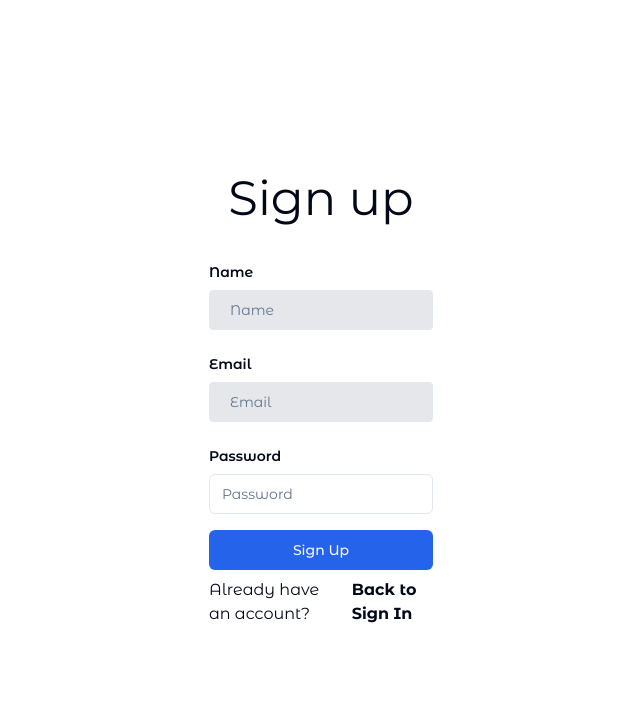
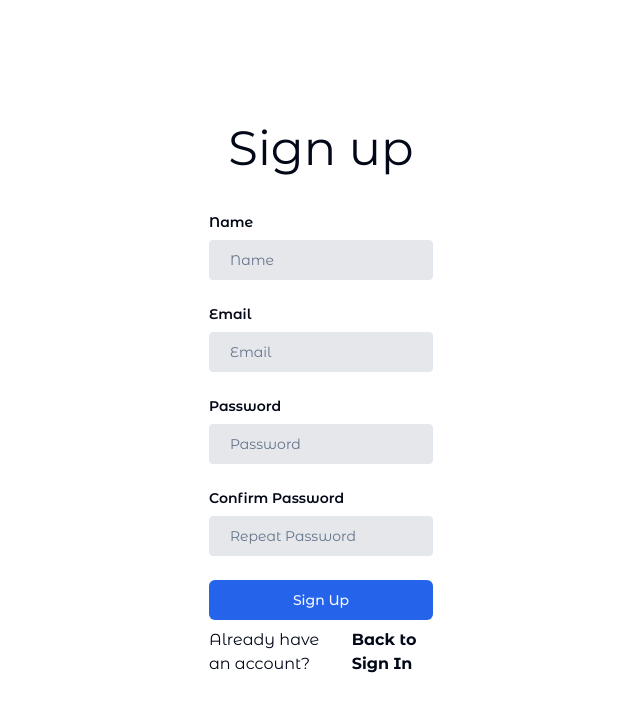
Before and after one commit to valerepetto14/auth-next, a Next.js app: page /auth/signup in a window 1280 px wide. Shown: the top 712 px of the page, without its empty margins (319-959 px from the left). Built offline with nearby package versions, Linux system fonts and the light colour scheme.

Commit message:
add confirm password

```diff
--- a/components/auth/signUpForm.tsx
+++ b/components/auth/signUpForm.tsx
@@ -24,6 +24,7 @@ const SignUpForm = () => {
       name: "",
       email: "",
       password: "",
+      confirmPassword: "",
     },
   });
 
@@ -93,10 +94,32 @@ const SignUpForm = () => {
           className={clsx({
             "border-red-600": form.formState.errors.password,
             "bg-red-100": form.formState.errors.password,
+            "px-5 py-2 border bg-gray-200 rounded mb-2": true,
           })}
         />
         <span className="font-semibold text-xs text-red-600">
           {form.formState.errors.password?.message}
+        </span>
+        <label className="font-semibold text-sm" htmlFor="">
+          Confirm Password
+        </label>
+        <Input
+          type="password"
+          disabled={isPending}
+          placeholder="Repeat Password"
+          {...(form.register("confirmPassword"),
+          {
+            validate: (value: string) =>
+              value === form.getValues("password") || "Passwords do not match",
+          })}
+          className={clsx({
+            "border-red-600": form.formState.errors.password,
+            "bg-red-100": form.formState.errors.password,
+            "px-5 py-2 border bg-gray-200 rounded mb-2": true,
+          })}
+        />
+        <span className="font-semibold text-xs text-red-600">
+          {form.formState.errors.confirmPassword?.message}
         </span>
         <Button
           disabled={isPending}
--- a/schemas/index.ts
+++ b/schemas/index.ts
@@ -25,4 +25,7 @@ export const SignUpSchema = z.object({
       message: "Password must be at least 8 characters long",
     })
     .max(20),
+  confirmPassword: z.string().refine((data) => data === data, {
+    message: "Passwords do not match",
+  }),
 });
```
